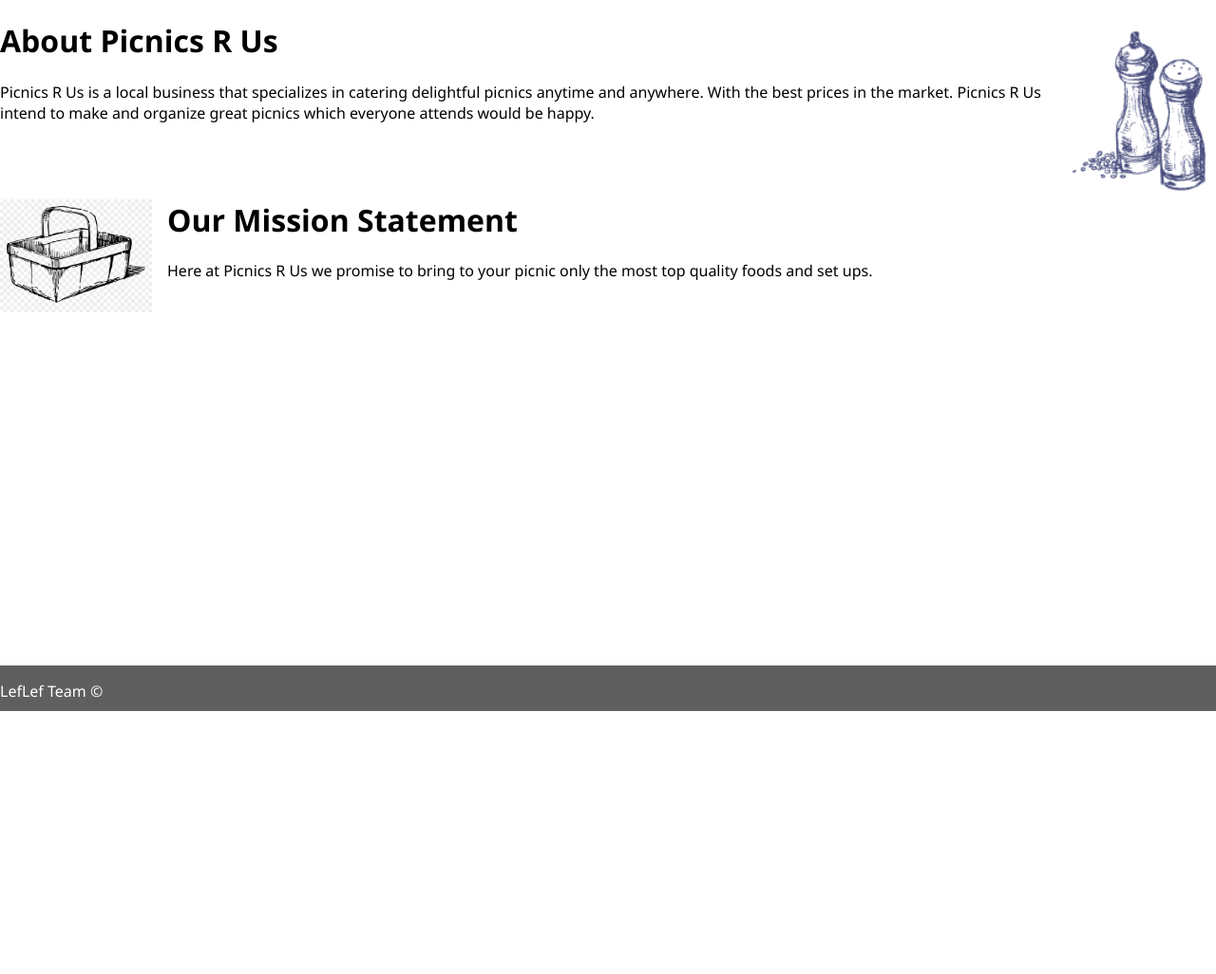
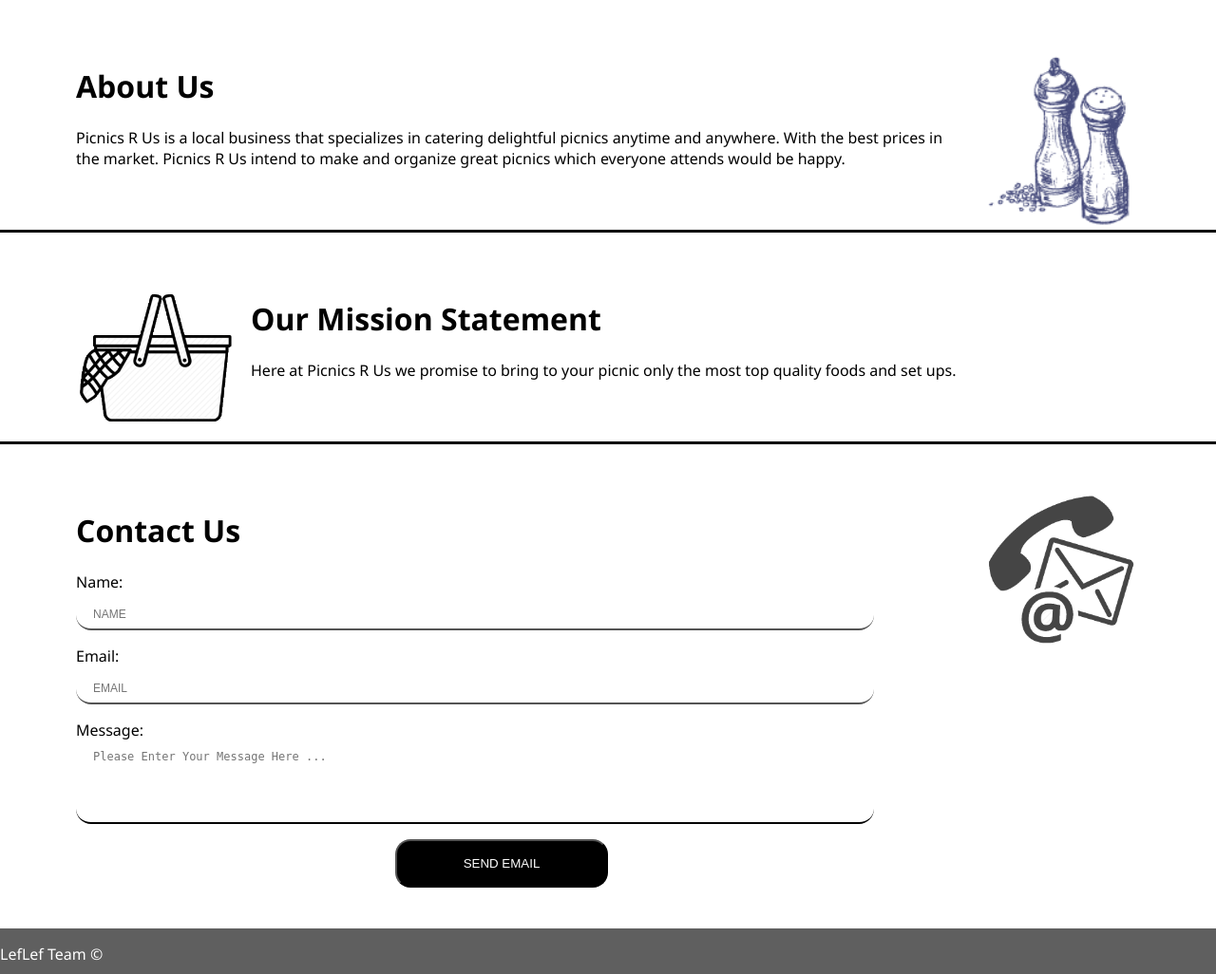
Before and after one commit to wswaileh/webProject, a PHP site: page /aboutUs.php in a window 1280 px wide. Shown: the part 51-1077 px from the top of the page at 95% size. Before the commit the page ends 800 px from the top, so only its background shows below. Run offline with PHP 8.4, Linux system fonts and the light colour scheme; some libraries are stand-ins or nearby versions.

Commit message:
contact us form in about us

```diff
--- a/aboutUs.php
+++ b/aboutUs.php
@@ -2,13 +2,12 @@
 <link rel="stylesheet" href="css/aboutUs.css" type="text/css">
 <div class="row">
     <img src="img/aboutUs/salt.png">
-    <h1>About Picnics R Us</h1>
+    <h1>About Us</h1>
     <p>
         Picnics R Us is a local business that specializes in catering delightful picnics anytime and anywhere.
         With the best prices in the market. Picnics R Us intend to make and organize great picnics which everyone
         attends would be happy.
     </p>
-
 </div>
 
 <div class="row">
@@ -17,4 +16,18 @@
     <p>Here at Picnics R Us we promise to bring to your picnic only the most top quality foods and set ups.</p>
 </div>
 
+<div class="row">
+    <img src="img/aboutUs/contact%20us.png">
+    <h1>Contact Us</h1>
+    <form>
+        <label for="name">Name:</label>
+        <input name="name" placeholder="NAME">
+        <label for="email">Email:</label>
+        <input type="email" name="email" placeholder="EMAIL">
+        <label for="name">Message:</label>
+        <textarea placeholder="Please Enter Your Message Here ..."></textarea>
+        <button type="submit">SEND EMAIL</button>
+    </form>
+</div>
+
 <?php require 'footer.php' ?>
--- a/css/aboutUs.css
+++ b/css/aboutUs.css
@@ -1,5 +1,7 @@
 .row {
-    margin-bottom: 5rem;
+    padding : 3rem 5rem 3rem 5rem;
+    height: fit-content;
+    border-bottom: solid;
 }
 
 .row:nth-child(even) img {
@@ -14,5 +16,54 @@
 }
 
 .row img{
-    width: 10rem;
+    width: 15%;
 }
+
+label,input,textarea{
+    display: block;
+    margin-right: 10rem;
+    width: 75%;
+    border-radius: 1rem;
+
+}
+
+label{
+    margin-top: 1rem;
+    margin-bottom: 0.5rem;
+}
+
+textarea,input{
+    height: 2rem;
+    outline: 0;
+    border-width: 0 0 2px;
+    border-color: black;
+}
+textarea{
+    height: 5rem;
+    resize: none;
+}
+button{
+    margin-top: 1rem;
+    padding: 1rem 2rem;
+    border-radius: 1rem;
+    color: white;
+    margin-left: 30%;
+    width: 20%;
+    background-color: black;
+}
+
+button:hover{
+    padding: 1rem 2.2rem;
+    transition-duration: 0.1s;
+    background-color: darkgray;
+}
+
+input:focus,textarea:focus{
+    width: 80%;
+    transition-duration: 0.1s;
+}
+
+input::placeholder,textarea::placeholder{
+    padding-left: 1rem;
+    font-size: 0.75rem;
+}
```
Also changed, not shown: img/aboutUs/basket.png, img/aboutUs/contact us.png (added).
